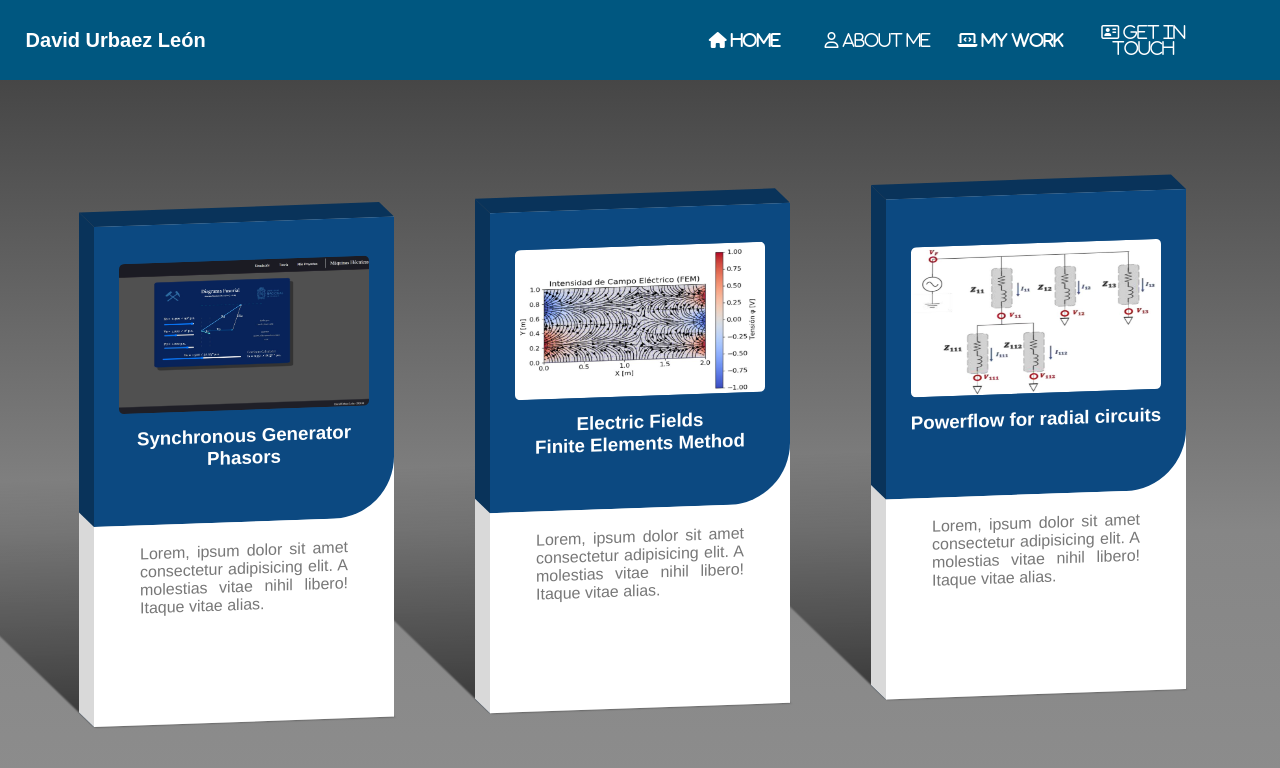
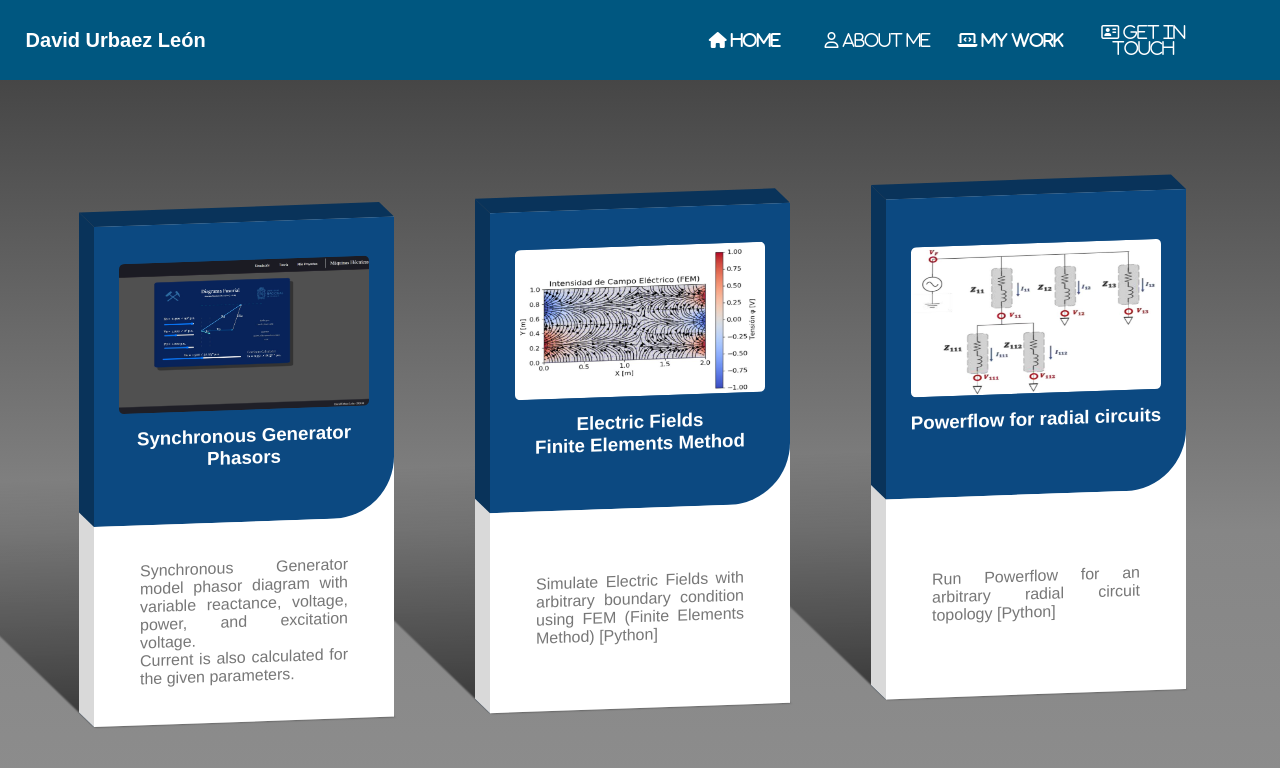
Before and after one commit to DavidUrbaez/Projects, a plain HTML site: page proyects.html in a window 1280 px wide. Shown: the top 768 px of the page. Drawn offline with Linux system fonts and the light colour scheme.

Commit message:
add stuf

```diff
--- a/proyects.html
+++ b/proyects.html
@@ -46,7 +46,7 @@
 
                 <div class="content">
                     <p>
-                        Lorem, ipsum dolor sit amet consectetur adipisicing elit. A molestias vitae nihil libero! Itaque vitae alias.
+                        Synchronous Generator model phasor diagram with variable reactance, voltage, power, and excitation voltage. <br> Current is also calculated for the given parameters.
                     </p>
                 </div>
             </div>
@@ -61,7 +61,7 @@
 
                 <div class="content">
                     <p>
-                        Lorem, ipsum dolor sit amet consectetur adipisicing elit. A molestias vitae nihil libero! Itaque vitae alias.
+                        Simulate Electric Fields with arbitrary boundary condition using FEM (Finite Elements Method) [Python]
                     </p>
                 </div>
             </div>
@@ -76,7 +76,7 @@
 
                 <div class="content">
                     <p>
-                        Lorem, ipsum dolor sit amet consectetur adipisicing elit. A molestias vitae nihil libero! Itaque vitae alias.
+                        Run Powerflow for an arbitrary radial circuit topology [Python]
                     </p>
                 </div>
             </div>
--- a/src/css/cards.css
+++ b/src/css/cards.css
@@ -155,6 +155,9 @@ html {
     position: relative;
     text-align: center;
     width: 100%;
+    display: flex;
+    justify-content: center;
+    align-items: center;
 }
 
 .container .card .content p {
```
